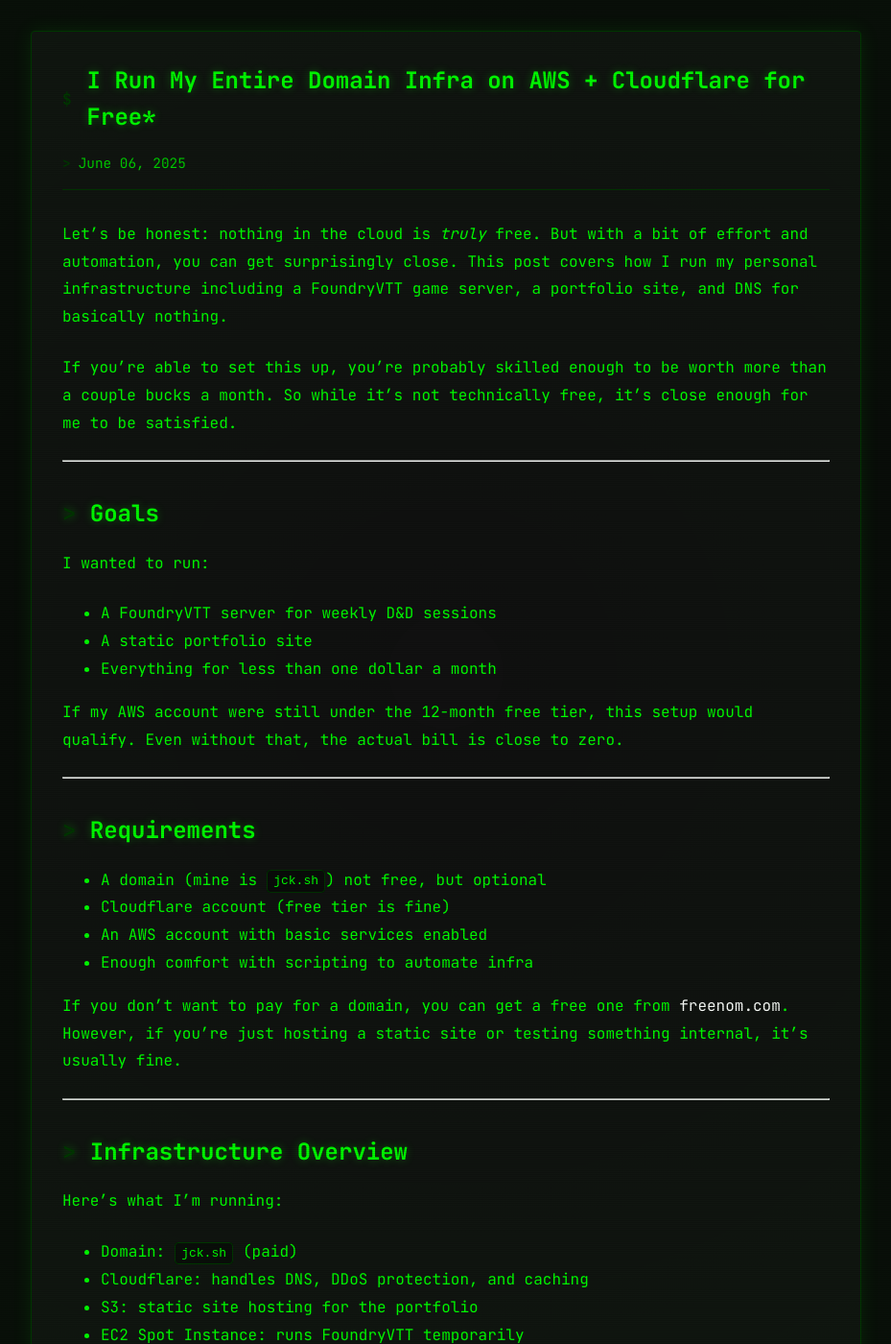
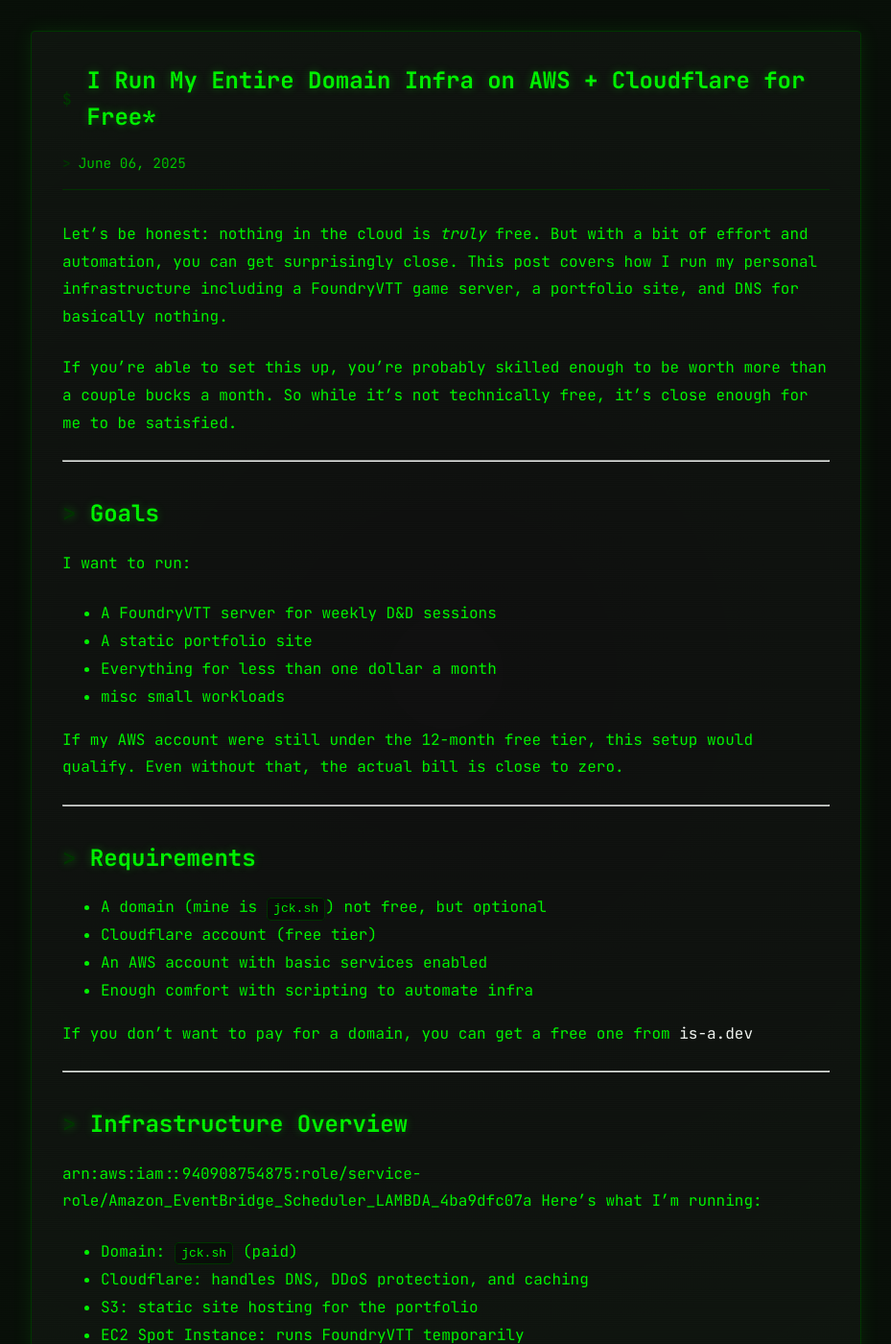
Before and after one commit to jck4/jck.sh-jekyll, a Jekyll site: the page built from _posts/2025-06-06-2025.md, in a window 1280 px wide and 1400 px high. Shown: the whole window at 96% size, without its empty margins (175-1104 px from the left). Built offline with Jekyll 4.4.1, drawn with Linux system fonts in a browser that asks for light colours.

Commit message:
Updated minor typo

```diff
--- a/_posts/2025-06-06-2025.md
+++ b/_posts/2025-06-06-2025.md
@@ -13,11 +13,12 @@
 
 ## Goals
 
-I wanted to run:
+I want to run:
 
 - A FoundryVTT server for weekly D&D sessions
 - A static portfolio site
 - Everything for less than one dollar a month
+- misc small workloads
 
 If my AWS account were still under the 12-month free tier, this setup would qualify. Even without that, the actual bill is close to zero.
 
@@ -26,16 +27,16 @@
 ## Requirements
 
 - A domain (mine is `jck.sh`) not free, but optional
-- Cloudflare account (free tier is fine)
+- Cloudflare account (free tier)
 - An AWS account with basic services enabled
 - Enough comfort with scripting to automate infra
 
-If you don't want to pay for a domain, you can get a free one from [freenom.com](https://www.freenom.com). However, if you're just hosting a static site or testing something internal, it's usually fine.
+If you don't want to pay for a domain, you can get a free one from [is-a.dev](https://is-a.dev/)
 
 ---
 
 ## Infrastructure Overview
-
+arn:aws:iam::940908754875:role/service-role/Amazon_EventBridge_Scheduler_LAMBDA_4ba9dfc07a
 Here's what I'm running:
 
 - Domain: `jck.sh` (paid)
```
